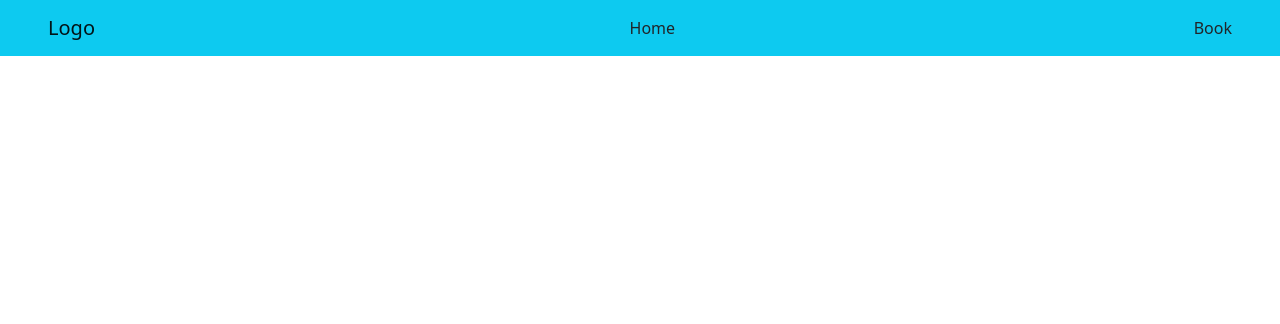
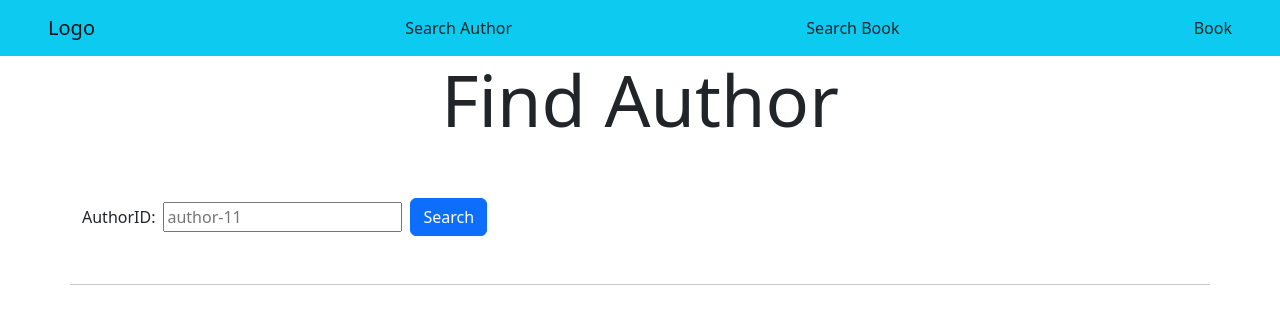
Before and after one commit to EladB1/Apollo_Demo, a React (Create React App) app: page /search/author in a window 1280 px wide. Before the commit this address had no page. Shown: the top 324 px of the page. Built offline with nearby package versions, Linux system fonts and the light colour scheme; no server answers.

Commit message:
Made search component generic so it can be re-used to find books.

```diff
--- a/src/components/App.tsx
+++ b/src/components/App.tsx
@@ -4,8 +4,7 @@ import 'bootstrap/dist/css/bootstrap.min.css';
 
 import '../App.css';
 import Nav from './Nav';
-import Author from './Author';
-import FindAuthor from './FindAuthor';
+import Find from './Find';
 import Book from './Book';
 
 
@@ -14,11 +13,9 @@ const App = () => {
         <div>
             <Nav/>
             <Routes>
-                <Route path="/" element={
-                    /*<Author authorID="author-1" />*/
-                    <FindAuthor />
-                }/>
-                <Route path="/book" element={<Book />}/>
+                <Route path="/" element={<p>Go somewhere else</p>} />
+                <Route path="/search/author" element={<Find type="Author"/>}/>
+                <Route path="/search/book" element={<Find type="Book"/>}/>
             </Routes>
         </div>
     );
--- a/src/components/Book.tsx
+++ b/src/components/Book.tsx
@@ -1,17 +1,23 @@
 import Author from './Author';
 
-const Book = () => {
+import { BookProps } from '../interfaces/BookProps';
+
+const Book = (props: BookProps) => {
     return (
-        <div className="container mt-5">
+        <div className="container">
             <div className="row border">
                 <h1>Book</h1>
             </div>
             <div className="row border bg-light">
-                <p><span className="fw-bold">BookID:</span> book-1</p>
-                <p><span className="fw-bold">Name:</span> Crime and Punishment</p>
-                <p><span className="fw-bold">pageCount:</span> 300</p>
+                <p><span className="fw-bold">BookID:</span> {props.bookID}</p>
+                <p><span className="fw-bold">Name:</span> {props.name}</p>
+                <p><span className="fw-bold">pageCount:</span> {props.pageCount}</p>
                 <div className="p-2">
-                    <Author authorID="author-1" firstname="Fyodor" lastname="Dostoevsky" />
+                    <Author
+                        authorID={props.authorID}
+                        firstname={props.authorFirstName}
+                        lastname={props.authorLastName}
+                    />
                 </div>
             </div>
         </div>
--- /dev/null
+++ b/src/components/Find.tsx
@@ -0,0 +1,88 @@
+import { useQuery, gql } from '@apollo/client';
+import { useState, useEffect } from 'react';
+
+import Author from './Author';
+import Book from './Book';
+
+const getAuthor = gql`
+    query AuthorByID($id: ID!) {
+        authorById(id: $id) {
+            id,
+            firstName,
+            lastName
+        }
+    }
+`;
+
+const getBook = gql`
+    query BookByID($id: ID!) {
+        bookById(id: $id) {
+            id,
+            name,
+            pageCount,
+            author {
+                id,
+                firstName,
+                lastName
+            }
+        }
+    }
+`;
+
+const Find = (props: any) => {
+    const [ID, setID] = useState('');
+
+    const query = props.type === 'Author' ? getAuthor : getBook;
+    const { loading, error, data } = useQuery(query, {variables: {id: ID}});
+
+    const search = (event: any) => {
+        event.preventDefault();
+        setID(event.target.elements.ID.value);
+    };
+
+    useEffect(() => {
+        setID(''); // need to do this when navigating between search pages to clear out errors
+    }, [props.type]);
+
+    return (
+        <div className="container">
+            <div className="row">
+                <h2 className="display-2 text-center">Find {props.type}</h2>
+            </div>
+            <div className="row mt-5">
+                <form className="d-flex flex-row flex-wrap align-items-center" onSubmit={search}>
+                    <div className="form-group me-2">
+                        <label htmlFor="ID" className="me-2">{`${props.type}ID:`}</label>
+                        <input type="text" name="ID" placeholder={`${props.type.toLowerCase()}-11`}/>
+                    </div>
+                    <input type="submit" className="btn btn-primary" value="Search" />
+                </form>
+            </div>
+            <div className="row mt-5">
+                <hr />
+                {ID === '' ? <></> : <div className="mt-5">
+                    {loading && <p>Loading...</p>}
+                    {error && <pre className="text-danger fs-3">{error.toString()}</pre>}
+                    {data && (props.type === 'Author' ?
+                        <Author
+                            authorID={ID}
+                            firstname={data.authorById.firstName}
+                            lastname={data.authorById.lastName}
+                        /> :
+                        <Book
+                            bookID={ID}
+                            name={data.bookById.name}
+                            pageCount={data.bookById.pageCount}
+                            authorID={data.bookById.author.id}
+                            authorFirstName={data.bookById.author.firstName}
+                            authorLastName={data.bookById.author.lastName}
+                        />
+                    )}
+                </div>
+                }
+            </div>
+        </div>
+    );
+};
+
+export default Find;
--- a/src/components/FindAuthor.tsx
+++ /dev/null
@@ -1,58 +0,0 @@
-import { useQuery, gql } from '@apollo/client';
-import { useState } from 'react';
-
-import Author from './Author';
-
-const getAuthor = gql`
-    query AuthorByID($id: ID!) {
-        authorById(id: $id) {
-            id,
-            firstName,
-            lastName
-        }
-    }
-`;
-
-const FindAuthor = () => {
-    const [authorID, setAuthorID] = useState('');
-    const { loading, error, data } = useQuery(getAuthor, {variables: {id: authorID}});
-    console.log(`Loading: ${loading}`);
-    console.log(`Error: ${error}`);
-    console.log(`Data: ${JSON.stringify(data)}`);
-
-    const searchAuthor = (event: any) => {
-        event.preventDefault();
-        setAuthorID(event.target.elements.authorID.value);
-    };
-
-    return (
-        <div className="container mt-5">
-            <div className="row">
-                <form className="d-flex flex-row flex-wrap align-items-center" onSubmit={searchAuthor}>
-                    <div className="form-group me-2">
-                        <label htmlFor="authorID" className="me-2">AuthorID:</label>
-                        <input type="text" name="authorID" placeholder="author-11"/>
-                    </div>
-                    <input type="submit" className="btn btn-primary" value="Search" />
-                </form>
-            </div>
-            <div className="row mt-5">
-                <hr />
-                {authorID === '' ? <></> : <div className="mt-5">
-                    {loading && <p>Loading...</p>}
-                    {error && <p>{error.toString()}</p>}
-                    {data &&
-                        <Author
-                            authorID={authorID}
-                            firstname={data.authorById.firstName}
-                            lastname={data.authorById.lastName}/
-                        >
-                    }
-
-                </div>}
-            </div>
-        </div>
-    );
-};
-
-export default FindAuthor;
--- a/src/components/Nav.tsx
+++ b/src/components/Nav.tsx
@@ -6,7 +6,8 @@ const Nav = () => {
             <div className="row">
                 <nav className="navbar ps-5 pe-5">
                     <Link to="/" className="navbar-brand">Logo</Link>
-                    <Link to="/" className="nav-link">Home</Link>
+                    <Link to="/search/author" className="nav-link">Search Author</Link>
+                    <Link to="/search/book" className="nav-link">Search Book</Link>
                     <Link to="/book" className="nav-link">Book</Link>
                 </nav>
             </div>
--- /dev/null
+++ b/src/interfaces/BookProps.tsx
@@ -0,0 +1,10 @@
+import { AuthorProps } from './AuthorProps';
+
+export interface BookProps {
+    bookID: string,
+    name: string,
+    pageCount: number,
+    authorID: string,
+    authorFirstName: string,
+    authorLastName: string
+};
```
